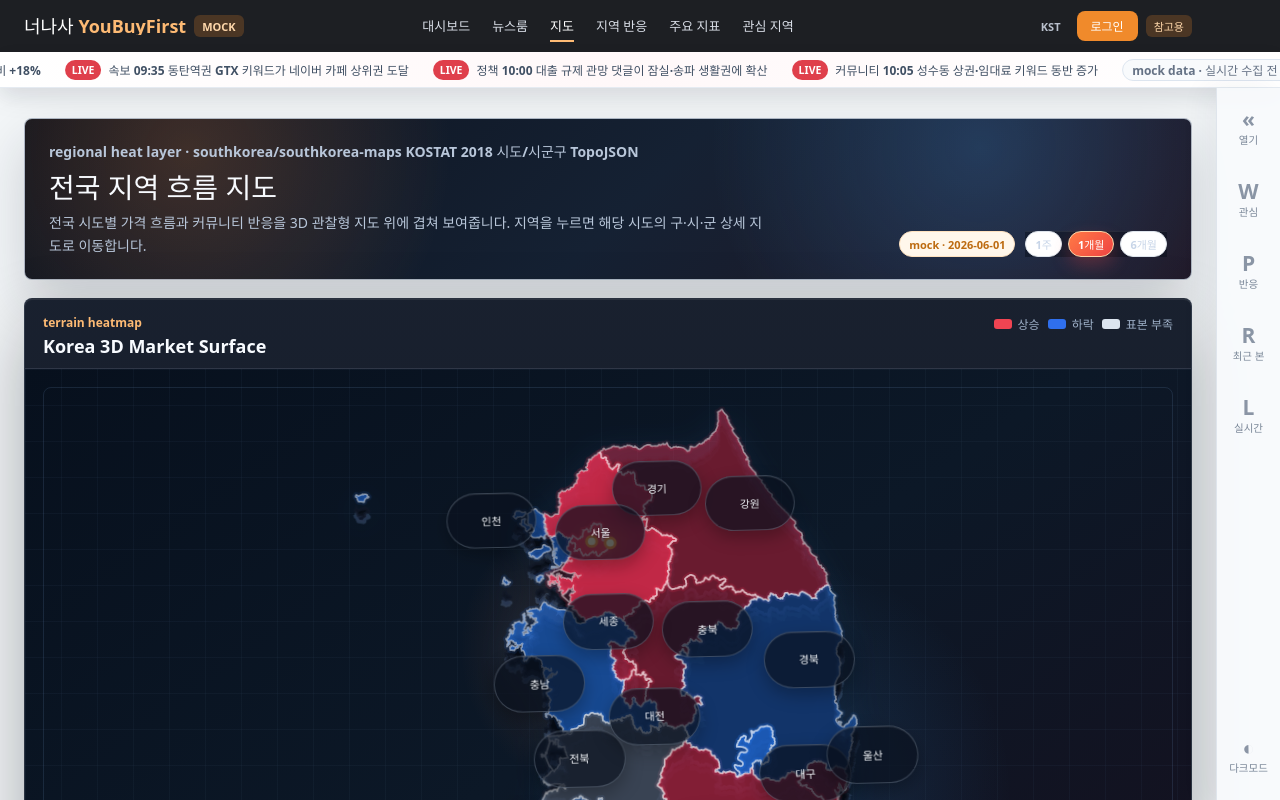
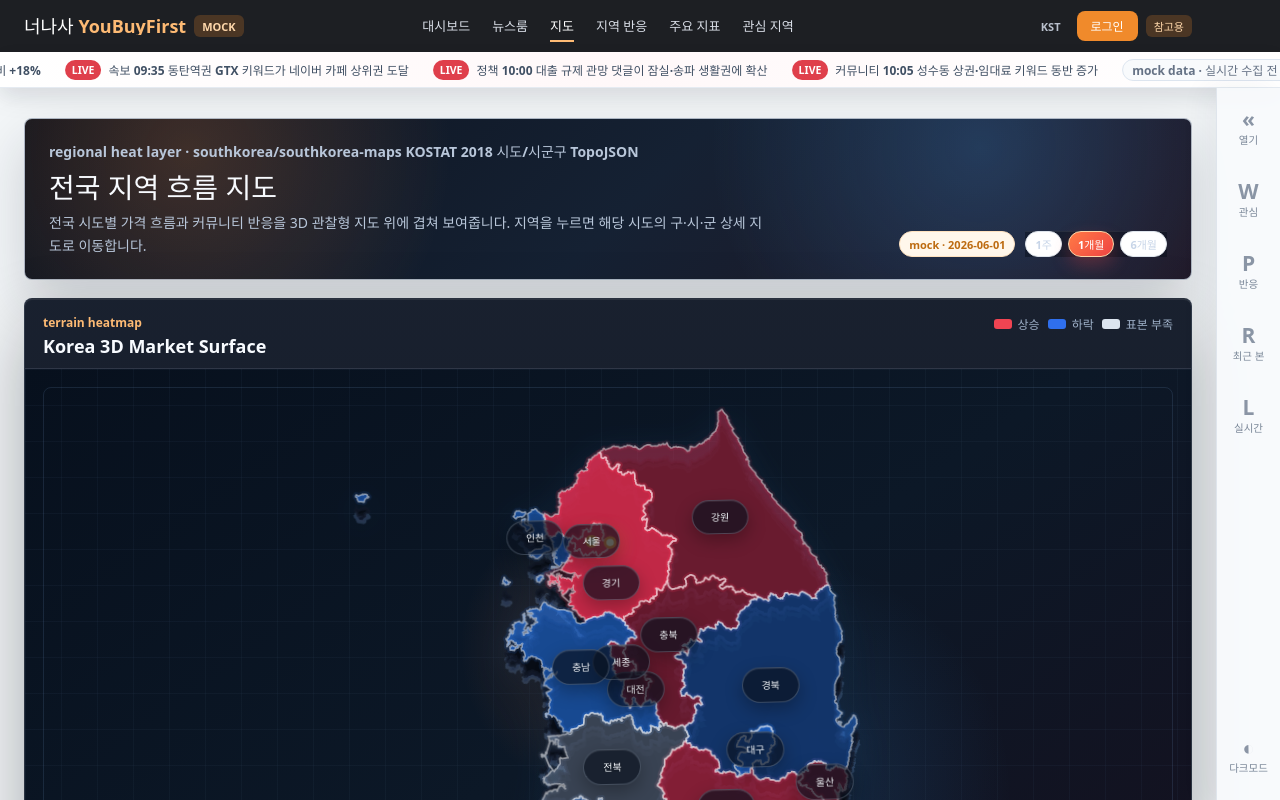
Before and after one commit to 99hyuk/YouBuyFirst_RealEstate, a Vue app in the folder front/: page /realestate/map in a window 1280 px wide. Shown: the top 800 px of the page. Built offline with nearby package versions, Linux system fonts and the light colour scheme; a web font is replaced by a local one.

Commit message:
[ui][fix] 지도 라벨과 상세 지도 버튼 보정

```diff
--- a/front/src/pages/RealEstateMapPage.vue
+++ b/front/src/pages/RealEstateMapPage.vue
@@ -1,5 +1,5 @@
 <script setup lang="ts">
-import { geoCentroid, geoMercator, geoPath } from 'd3-geo';
+import { geoCentroid, geoContains, geoMercator, geoPath } from 'd3-geo';
 import type { Feature, FeatureCollection, Geometry, Position } from 'geojson';
 import { feature as topojsonFeature } from 'topojson-client';
 import type { GeometryCollection, Topology } from 'topojson-specification';
@@ -36,6 +36,7 @@ type MunicipalityTopology = Topology<{
 }>;
 type MapFeature = {
   code: string;
+  depthTransform: string;
   label: { x: number; y: number };
   path: string;
   pathTransform?: string;
@@ -129,6 +130,46 @@ const trimSmallMultipolygons = <P,>(feature: Feature<Geometry, P>, minRatio = 0.
   };
 };
 
+const projectedInteriorPoint = (
+  feature: ProvinceFeature,
+  projection: ReturnType<typeof geoMercator>,
+  pathGenerator: ReturnType<typeof geoPath>
+) => {
+  const centroid = pathGenerator.centroid(feature);
+  const projectedToCoordinates = projection.invert?.(centroid);
+
+  if (projectedToCoordinates && geoContains(feature, projectedToCoordinates)) {
+    return centroid;
+  }
+
+  const [[minX, minY], [maxX, maxY]] = pathGenerator.bounds(feature);
+  const center = [(minX + maxX) / 2, (minY + maxY) / 2];
+  const steps = 28;
+  let bestPoint = centroid;
+  let bestScore = Number.POSITIVE_INFINITY;
+
+  for (let yIndex = 0; yIndex <= steps; yIndex += 1) {
+    for (let xIndex = 0; xIndex <= steps; xIndex += 1) {
+      const point: [number, number] = [
+        minX + ((maxX - minX) * xIndex) / steps,
+        minY + ((maxY - minY) * yIndex) / steps
+      ];
+      const coordinates = projection.invert?.(point);
+
+      if (!coordinates || !geoContains(feature, coordinates)) continue;
+
+      const score = (point[0] - center[0]) ** 2 + (point[1] - center[1]) ** 2;
+
+      if (score < bestScore) {
+        bestPoint = point;
+        bestScore = score;
+      }
+    }
+  }
+
+  return bestPoint;
+};
+
 const provinceDisplayCollection: FeatureCollection<Geometry, ProvinceProperties> = {
   ...provinceFeatureCollection,
   features: provinceFeatureCollection.features.map((feature) => trimSmallMultipolygons(feature as ProvinceFeature, 0.04))
@@ -154,14 +195,15 @@ const countryPath = nationalPathGenerator(countryOutlineFeatureCollection) ?? ''
 const mapFeatures = provinceDisplayCollection.features.reduce<MapFeature[]>((items, feature: ProvinceFeature) => {
   const target = targetByRegionCode.get(feature.properties.code);
   const path = nationalPathGenerator(feature);
-  const centroid = nationalProjection(geoCentroid(feature));
+  const centroid = projectedInteriorPoint(feature, nationalProjection, nationalPathGenerator);
 
-  if (!target || !path || !centroid) return items;
+  if (!target || !path || !Number.isFinite(centroid[0]) || !Number.isFinite(centroid[1])) return items;
 
   const visualOffsetY = target.id === 'jeju' ? -56 : 0;
 
   items.push({
     code: feature.properties.code,
+    depthTransform: `translate(0 ${visualOffsetY + 13})`,
     label: { x: centroid[0], y: centroid[1] + visualOffsetY },
     path,
     pathTransform: visualOffsetY ? `translate(0 ${visualOffsetY})` : undefined,
@@ -172,25 +214,9 @@ const mapFeatures = provinceDisplayCollection.features.reduce<MapFeature[]>((ite
   return items;
 }, []);
 const samplePins = mapFeatures.filter((feature) => ['seoul', 'gyeonggi', 'busan'].includes(feature.target.id));
-const compactRegionIds = new Set(['seoul', 'incheon', 'sejong', 'daejeon', 'daegu', 'gwangju', 'ulsan', 'busan']);
-const labelOffsetByRegionId: Record<string, { x: number; y: number }> = {
-  busan: { x: 38, y: 20 },
-  chungbuk: { x: 26, y: -4 },
-  chungnam: { x: -36, y: 18 },
-  daegu: { x: 42, y: 26 },
-  daejeon: { x: 16, y: 28 },
-  gangwon: { x: 26, y: -8 },
-  gwangju: { x: -50, y: 2 },
-  gyeongbuk: { x: 34, y: -18 },
-  gyeonggi: { x: 42, y: -44 },
-  gyeongnam: { x: -10, y: 28 },
-  incheon: { x: -38, y: -12 },
-  jeju: { x: 0, y: -10 },
-  jeonbuk: { x: -28, y: -4 },
-  jeonnam: { x: -26, y: 34 },
-  sejong: { x: -10, y: -32 },
-  seoul: { x: 8, y: -4 },
-  ulsan: { x: 42, y: -18 }
+const labelNudgeByRegionId: Record<string, { x: number; y: number }> = {
+  chungbuk: { x: -8, y: -4 },
+  gyeonggi: { x: 0, y: 36 }
 };
 
 const routeRegionId = computed(() => String(route.params.regionId ?? '').toLowerCase());
@@ -329,15 +355,10 @@ const subregionSampleCount = (feature: SubregionFeature) => {
 };
 const subregionConfidence = (feature: SubregionFeature) =>
   Math.max(38, Math.min(92, feature.parent.confidence - 8 + (numberSeed(feature.code) % 19)));
-const labelButtonStyle = (feature: MapFeature) => {
-  const offset = labelOffsetByRegionId[feature.target.id] ?? { x: 0, y: 0 };
-
-  return {
-    left: `${((feature.label.x + offset.x) / nationalMapSize.width) * 100}%`,
-    top: `${((feature.label.y + offset.y - 4) / nationalMapSize.height) * 100}%`,
-    zIndex: compactRegionIds.has(feature.target.id) ? 4 : 2
-  };
-};
+const labelButtonStyle = (feature: MapFeature) => ({
+  left: `${((feature.label.x + (labelNudgeByRegionId[feature.target.id]?.x ?? 0)) / nationalMapSize.width) * 100}%`,
+  top: `${((feature.label.y + (labelNudgeByRegionId[feature.target.id]?.y ?? 0)) / nationalMapSize.height) * 100}%`
+});
 const subregionButtonStyle = (feature: SubregionFeature) => ({
   left: `${(feature.label.x / detailMapSize.width) * 100}%`,
   top: `${(feature.label.y / detailMapSize.height) * 100}%`
@@ -533,10 +554,6 @@ watch(
         <p>{{ pageDescription }}</p>
       </div>
       <div class="map-header-actions">
-        <RouterLink v-if="selectedRegion" class="map-return-cta" to="/realestate/map" aria-label="전국 지도로 돌아가기">
-          <span>←</span>
-          <strong>전국 지도로 돌아가기</strong>
-        </RouterLink>
         <span class="status-pill warning">mock · {{ mapFixture.asOf }}</span>
         <div class="period-tabs" aria-label="지도 기간 선택">
           <button
@@ -566,7 +583,6 @@ watch(
             </h3>
           </div>
           <div class="map-toolbar-right">
-            <RouterLink v-if="selectedRegion" class="map-back-link" to="/realestate/map">← 전국</RouterLink>
             <div class="map-legend" aria-label="지역 색상 범례">
               <span><i class="up"></i>상승</span>
               <span><i class="down"></i>하락</span>
@@ -576,6 +592,15 @@ watch(
         </div>
 
         <div class="korea-map-shell">
+          <RouterLink
+            v-if="selectedRegion"
+            class="map-return-cta map-surface-return"
+            to="/realestate/map"
+            aria-label="전국 지도로 돌아가기"
+          >
+            <span>←</span>
+            <strong>전국 지도로 돌아가기</strong>
+          </RouterLink>
           <div :class="['korea-map-board', { 'region-drilldown-map-board': selectedRegion }]">
             <svg
               v-if="!selectedRegion"
@@ -590,7 +615,7 @@ watch(
                   v-for="feature in mapFeatures"
                   :key="`${feature.code}-depth`"
                   :d="feature.path"
-                  :transform="feature.pathTransform"
+                  :transform="feature.depthTransform"
                 />
               </g>
               <g class="region-glow-layer" aria-hidden="true">
@@ -645,7 +670,12 @@ watch(
             >
               <path class="korea-outline region-detail-outline" :d="detailOutlinePath" />
               <g class="region-extrusion" aria-hidden="true">
-                <path v-for="feature in subregionFeatures" :key="`${feature.code}-depth`" :d="feature.path" />
+                <path
+                  v-for="feature in subregionFeatures"
+                  :key="`${feature.code}-depth`"
+                  :d="feature.path"
+                  transform="translate(0 13)"
+                />
               </g>
               <g class="region-glow-layer" aria-hidden="true">
                 <path
```
Also changed, not shown: front/src/styles.css.
